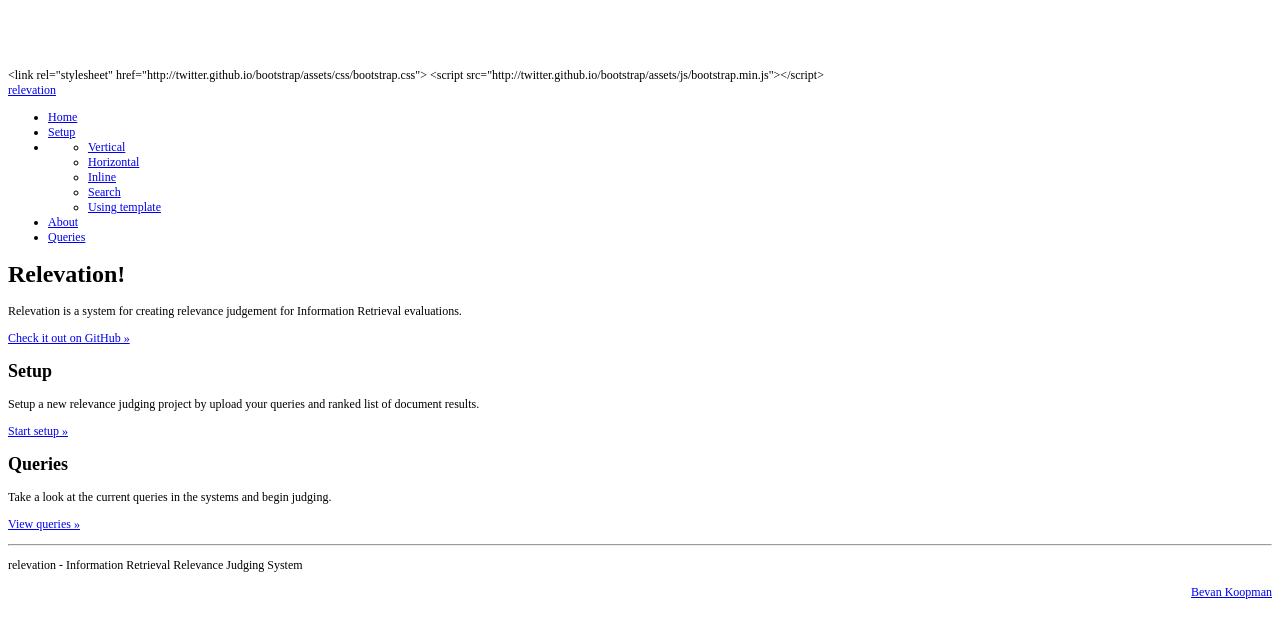
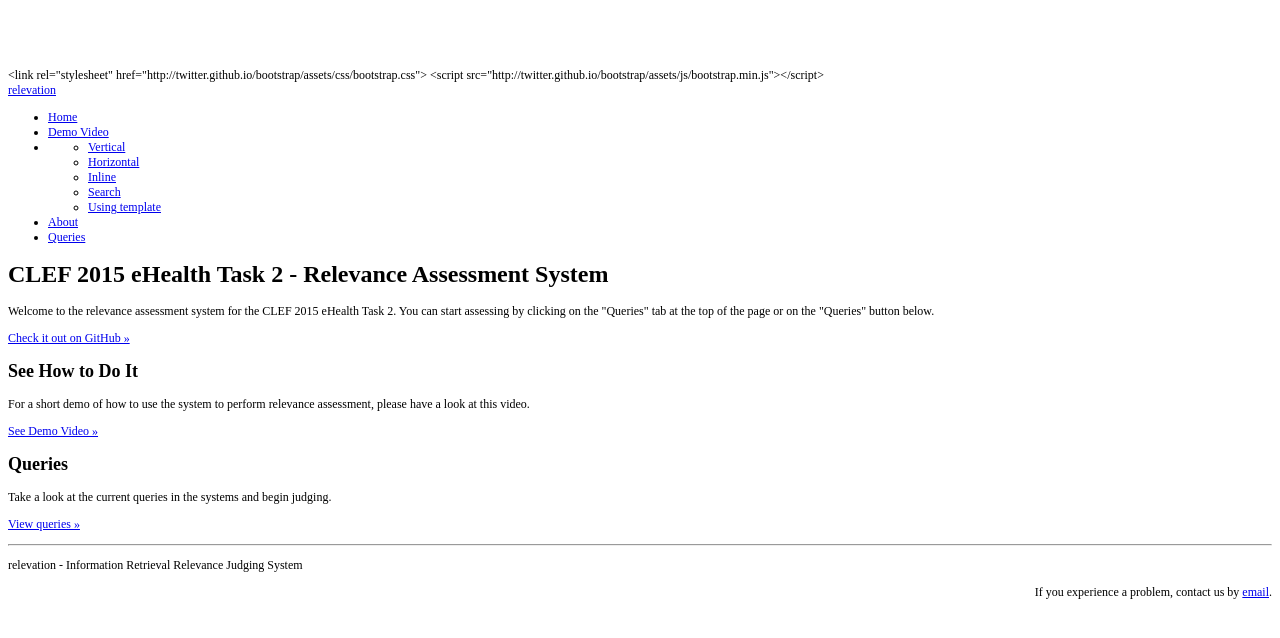
Before and after one commit to ielab/relevation, a Django app: template judgementapp/templates/judgementapp/index.html in a window 1280 px wide. Shown: the top 638 px of the page. Run offline with Django 3.2, Linux system fonts and the light colour scheme; the template is opened without the code that fills it, so the values that code supplies are empty; parts of the project's set-up code (start-up, migrations or seed data) failed here and were passed over; some libraries are stand-ins or nearby versions.

Commit message:
Further customisation (w TODO)
- Changed welcome text
- Changed contact email for tech issues
- Removed link to Setup; now displays as Demo Video

TODO:
- link to video currently pointing to Setup (upload) page. Need to
change to correct url when video is uploaded.

```diff
--- a/judgementapp/templates/judgementapp/base.html
+++ b/judgementapp/templates/judgementapp/base.html
@@ -32,7 +32,7 @@
             <a class="brand" href="{% url 'judgementapp.views.index' %}">relevation</a>
             <ul class="nav">
                 <li><a href="{% url 'judgementapp.views.index' %}" class="">Home</a></li>
-                <li><a href="{% url 'judgementapp.views.index' %}upload">Setup</a></li>
+                <li><a href="{% url 'judgementapp.views.index' %}upload">Demo Video</a></li>
                 <li class="dropdown">
                     <ul class="dropdown-menu">
                         <li><a class="nav" href="?layout=vertical">Vertical</a></li>
@@ -63,7 +63,7 @@
         </div>
         <div class="span6" style="text-align:right">
             <p>
-                <a href="http://koopman.id.au">Bevan Koopman</a>
+                If you experience a problem, contact us by <a href="mailto:g.zuccon@qut.edu.au?Subject=[CLEF2015]%20Relevation%20Problem" target="_top">email</a>.
             </p>
         </div>
     </footer>
--- a/judgementapp/templates/judgementapp/index.html
+++ b/judgementapp/templates/judgementapp/index.html
@@ -3,19 +3,19 @@
 {% block content %}
 
     <div class="well">
-        <h1>Relevation!</h1>
-        <p>Relevation is a system for creating relevance judgement for Information Retrieval evaluations.</p>
+        <h1>CLEF 2015 eHealth Task 2 - Relevance Assessment System</h1>
+        <p>Welcome to the relevance assessment system for the CLEF 2015 eHealth Task 2. You can start assessing by clicking on the "Queries" tab at the top of the page or on the "Queries" button below. </p>
         <p><a class="btn btn-primary" href="https://github.com/bevankoopman/">Check it out on GitHub &raquo;</a></p>
     </div>
 
     <div class="row">
 
         <div class="span6">
-            <h2>Setup</h2>
+            <h2>See How to Do It</h2>
 
-            <p>Setup a new relevance judging project by upload your queries and ranked list of document results.</p>
+            <p>For a short demo of how to use the system to perform relevance assessment, please have a look at this video.</p>
 
-            <p><a class="btn" href="{% url 'judgementapp.views.index' %}upload">Start setup &raquo;</a></p>
+            <p><a class="btn" href="{% url 'judgementapp.views.index' %}upload">See Demo Video &raquo;</a></p>
         </div>
         <div class="span6">
             <h2>Queries</h2>
```
